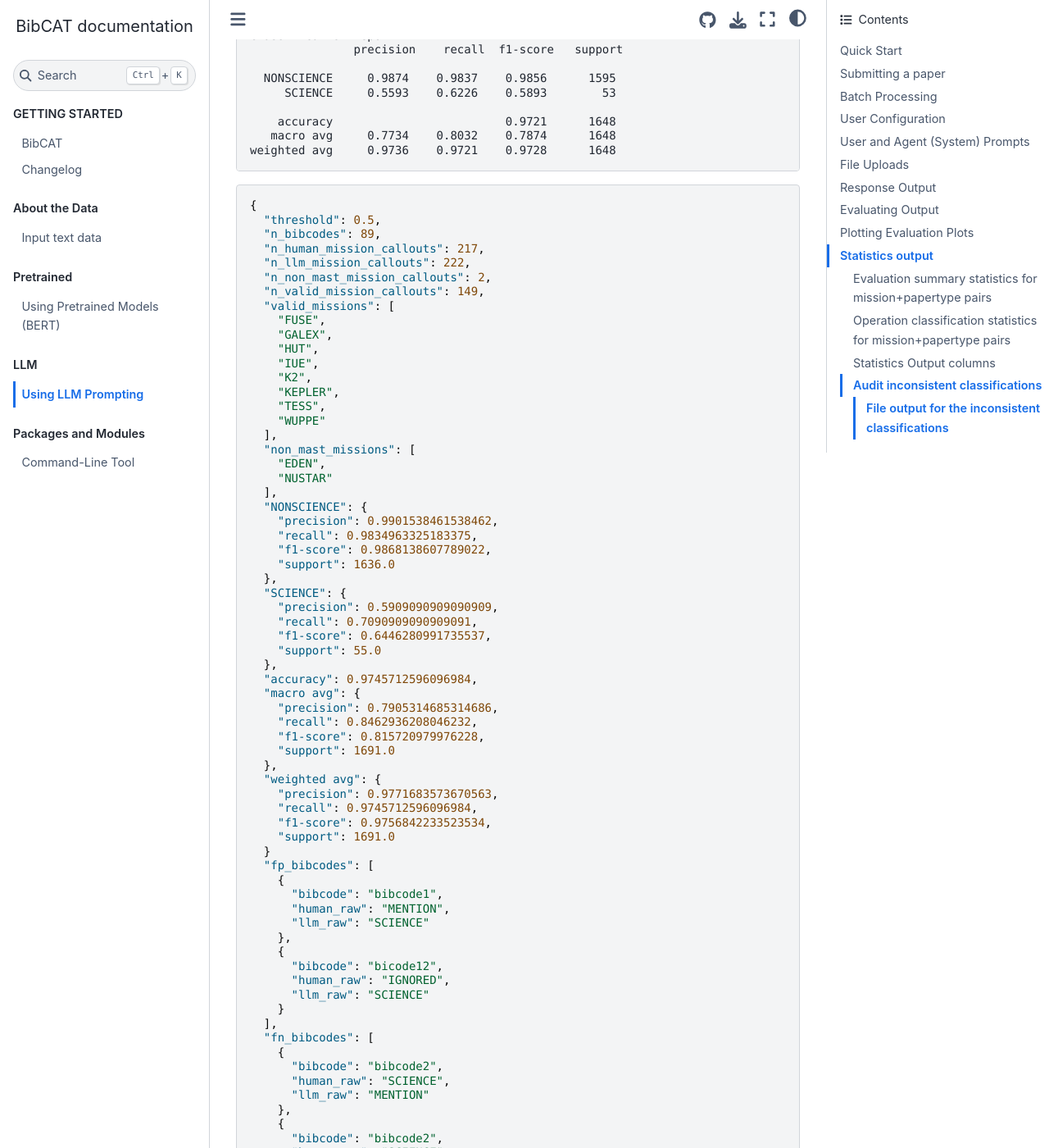
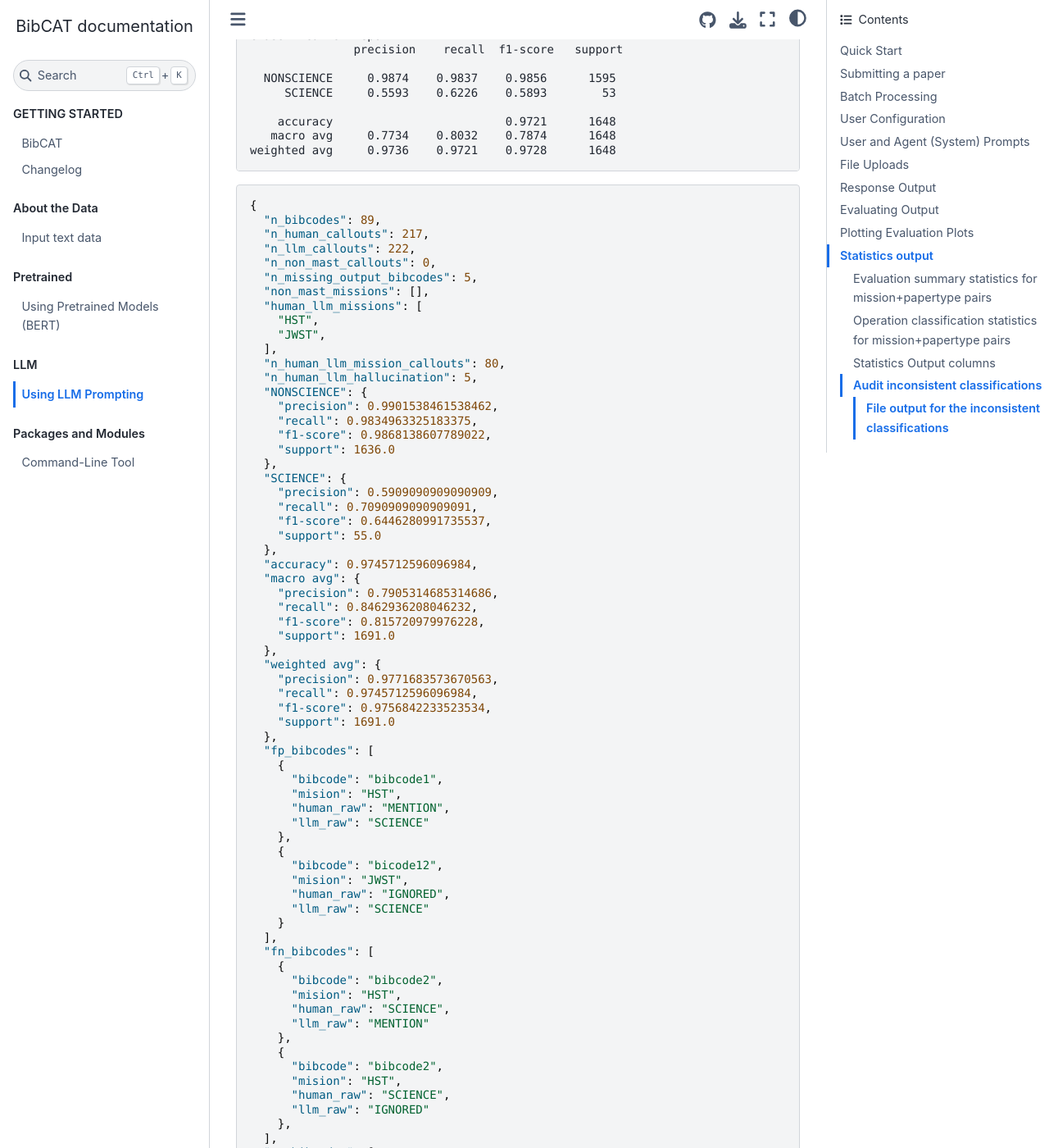
Before and after one commit to spacetelescope/bibcat, a Sphinx documentation site: the page built from docs/llm.md, in a window 1280 px wide and 1400 px high, scrolled down 21304 px. Shown: the whole window at 82% size. Built offline with Sphinx 7.4.7 and the Sphinx Book theme 1.1.4, drawn with Linux system fonts in a browser that asks for light colours; pages that are not in the unit, such as notebooks, are missing from menus; the version number could not be read and is left out; some of the changed text lies outside the part shown.

Commit message:
update docs

````diff
--- a/docs/llm.md
+++ b/docs/llm.md
@@ -783,26 +783,18 @@ weighted avg     0.9736    0.9721    0.9728      1648
 
 ```json
 {
-  "threshold": 0.5,
   "n_bibcodes": 89,
-  "n_human_mission_callouts": 217,
-  "n_llm_mission_callouts": 222,
-  "n_non_mast_mission_callouts": 2,
-  "n_valid_mission_callouts": 149,
-  "valid_missions": [
-    "FUSE",
-    "GALEX",
-    "HUT",
-    "IUE",
-    "K2",
-    "KEPLER",
-    "TESS",
-    "WUPPE"
+  "n_human_callouts": 217,
+  "n_llm_callouts": 222,
+  "n_non_mast_callouts": 0,
+  "n_missing_output_bibcodes": 5,
+  "non_mast_missions": [],
+  "human_llm_missions": [
+    "HST",
+    "JWST",
   ],
-  "non_mast_missions": [
-    "EDEN",
-    "NUSTAR"
-  ],
+  "n_human_llm_mission_callouts": 80,
+  "n_human_llm_hallucination": 5,
   "NONSCIENCE": {
     "precision": 0.9901538461538462,
     "recall": 0.9834963325183375,
@@ -827,15 +819,17 @@ weighted avg     0.9736    0.9721    0.9728      1648
     "recall": 0.9745712596096984,
     "f1-score": 0.9756842233523534,
     "support": 1691.0
-  }
+  },
   "fp_bibcodes": [
     {
       "bibcode": "bibcode1",
+      "mision": "HST",
       "human_raw": "MENTION",
       "llm_raw": "SCIENCE"
     },
     {
       "bibcode": "bicode12",
+      "mision": "JWST",
       "human_raw": "IGNORED",
       "llm_raw": "SCIENCE"
     }
@@ -843,11 +837,13 @@ weighted avg     0.9736    0.9721    0.9728      1648
   "fn_bibcodes": [
     {
       "bibcode": "bibcode2",
+      "mision": "HST",
       "human_raw": "SCIENCE",
       "llm_raw": "MENTION"
     },
     {
       "bibcode": "bibcode2",
+      "mision": "HST",
       "human_raw": "SCIENCE",
       "llm_raw": "IGNORED"
     },
@@ -855,6 +851,7 @@ weighted avg     0.9736    0.9721    0.9728      1648
   "tp_bibcodes": [
     {
       "bibcode": "bicode30",
+      "mision": "JWST",
       "human_raw": "SCIENCE",
       "llm_raw": "SCIENCE"
     },
@@ -862,11 +859,13 @@ weighted avg     0.9736    0.9721    0.9728      1648
    "tn_bibcodes": [
     {
       "bibcode": "bicode30",
-      "human_raw": "IGNORE",
+      "mision": "HST",
+      "human_raw": "IGNORED",
       "llm_raw": "MENTION"
     },
     {
       "bibcode": "bicode35",
+      "mision": "HST",
       "human_raw": "MENTION",
       "llm_raw": "MENTION"
     }
````
